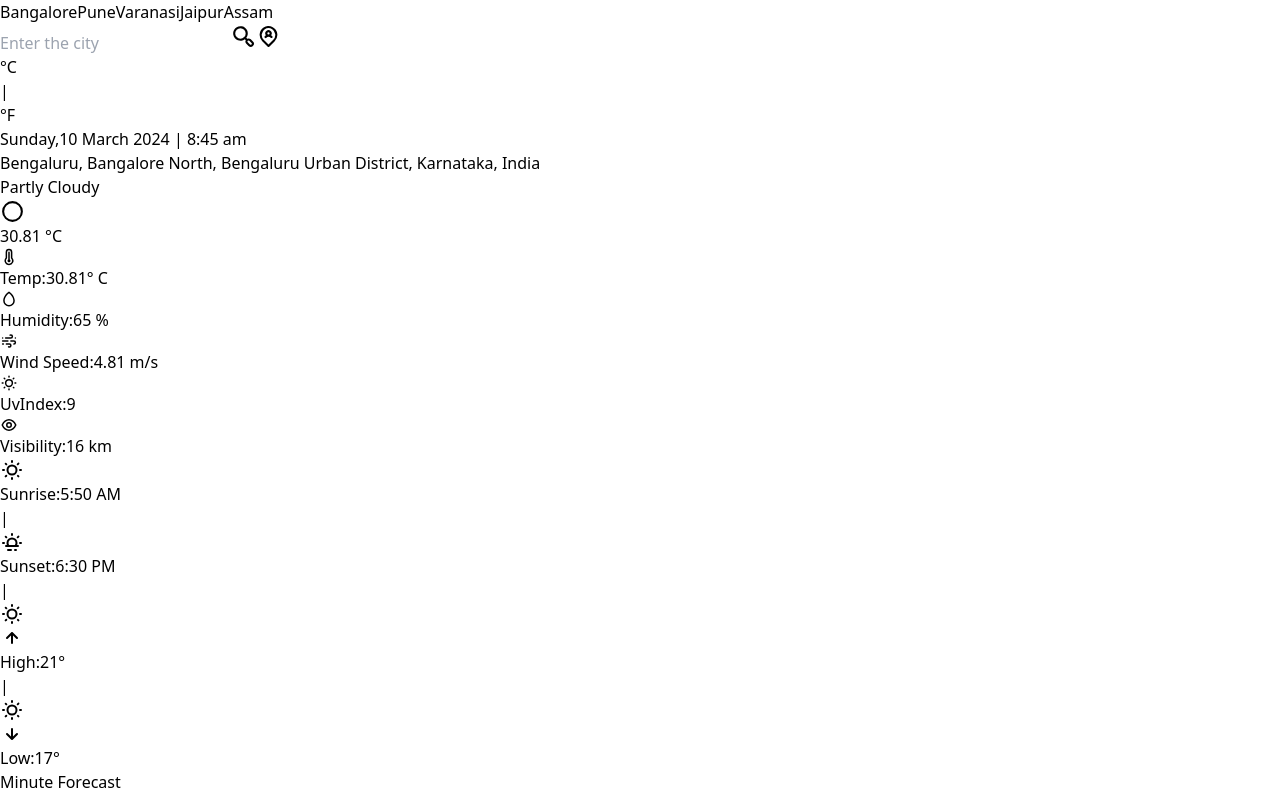
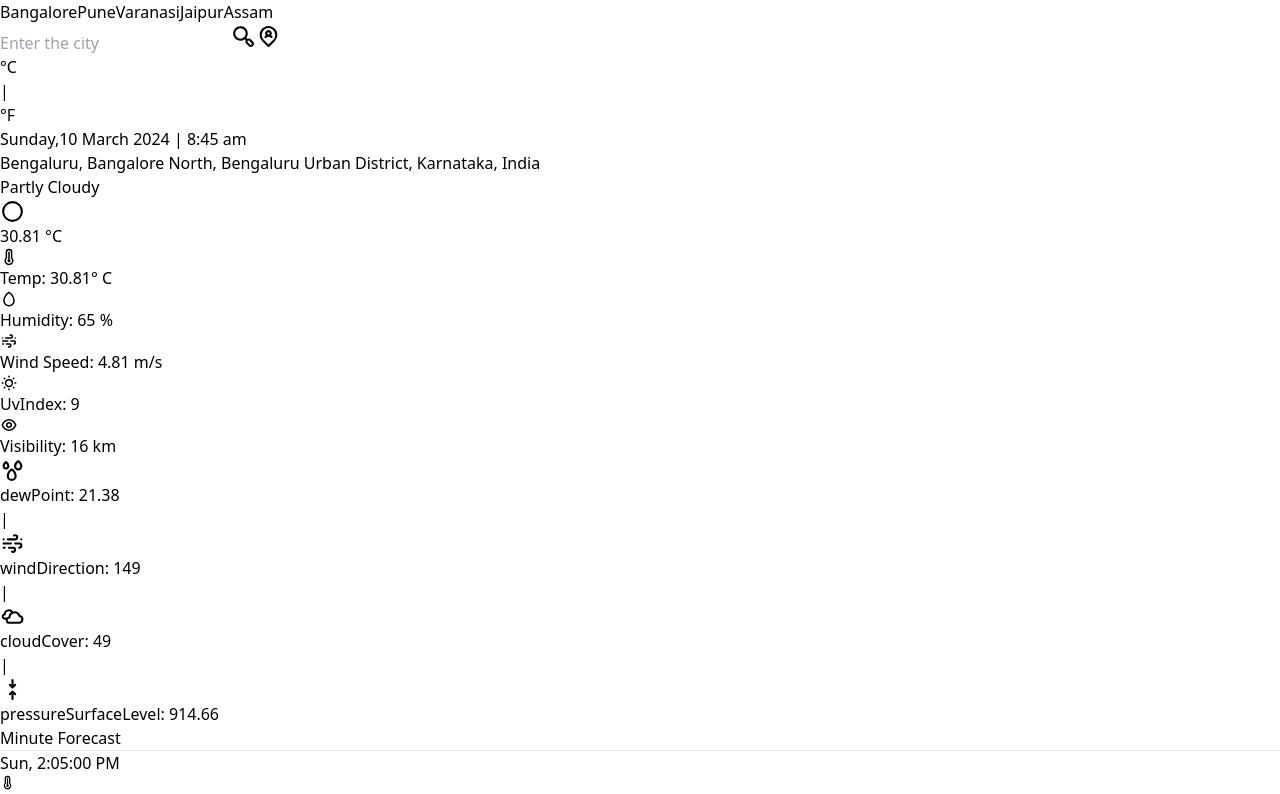
Before and after one commit to abhiedward001/WeatherAppWeather, a React (Vite) app: page / in a window 1280 px wide. Shown: the top 794 px of the page. Built offline with nearby package versions, Linux system fonts and the light colour scheme; no server answers.

Commit message:
improvised code quality

```diff
--- a/Components/CurrentTimeDate.js
+++ b/Components/CurrentTimeDate.js
@@ -13,7 +13,7 @@ function CurrentTimeDate() {
             <p className='text-white text-lg font-light'>{updatedDateAndTime}</p>
         </div>
         <div className='flex items-center flex-wrap justify-center my-8'>
-           <p className='text-white text-2xl font-semibold'>{weatherData?.cityName}</p>
+           <p className='text-white text-2xl font-semibold'>{(weatherData?.cityName===undefined)?"Your City":`${weatherData?.cityName}`}</p>
         </div>
     </div>
   )
--- a/Components/TemperatureDetails.js
+++ b/Components/TemperatureDetails.js
@@ -1,28 +1,22 @@
-import React from 'react'
-import { UilCircle } from '@iconscout/react-unicons'
+import React from 'react';
 import { useSelector } from 'react-redux';
-import {
-    UilTemperature,
-    UilTear,
-    UilWind,
-    UilSun,
-    UilSunset,
-    UilArrowUp,
-    UilArrowDown,
-    UilBrightness,
-    UilEye
-} from "@iconscout/react-unicons";
-
+import { UilCircle, UilTemperature, UilTear, UilWind, UilBrightness, UilEye, UilRaindropsAlt, UilClouds, UilCompressV } from '@iconscout/react-unicons';
 import Forecast from './Forecast';
 
+function TemperatureDetails() {
+    const weatherData = useSelector(store => store.weather.data);
+    const units = useSelector(store => store.weather.units);
+    const foreCastData = useSelector(store => store.weather.forecast);
 
-function TemperatureDetails() {
-
-
-
-    const weatherData = useSelector(store => store.weather.data);
-    const units=useSelector(store => store.weather.units);
-    const foreCastData=useSelector(store => store.weather.forecast);
+    //Making a generic componet for all weather details as a wrapper
+    const WeatherDetail = ({ icon, label, value }) => (
+        <span className='flex font-light  items-center'>
+            {icon}
+            <p className='font-light'>
+                {label}: <span className='font-medium ml-2'>{value}</span>
+            </p>
+        </span>
+    );
 
     return (
         <div>
@@ -31,78 +25,68 @@ function TemperatureDetails() {
             </div>
 
             <div className='flex flex-row items-center justify-between my-4 py-2'>
-
                 <UilCircle size={25} className='text-yellow-500 bg-yellow-500 rounded-full'></UilCircle>
                 <p className='text-5xl text-white'>{weatherData.temperature} °{(units === "metric") ? 'C' : 'F'}</p>
-
                 <div className='flex flex-col space-y-2'>
-
-                    <div className='flex font-light text-sn items-center '>
-                        <UilTemperature size={18} className='mr-1'></UilTemperature>
-                        Temp:
-                        <span className='font-medium ml-1'>{weatherData.temperature}° {(units === "metric") ? 'C' : 'F'}</span>
-                    </div>
-                    <div className='flex font-light text-sn items-center '>
-                        <UilTear size={18} className='mr-1'></UilTear>
-                        Humidity:
-                        <span className='font-medium ml-1'>{`${weatherData.humidity} %`}</span>
-                    </div>
-                    <div className='flex font-light text-sn items-center '>
-                        <UilWind size={18} className='mr-1'></UilWind>
-                        Wind Speed:
-                        <span className='font-medium ml-1'>{`${weatherData.windSpeed} ${(units === "metric") ? 'm/s' : 'mph'}`}</span>
-                    </div>
-                    <div className='flex font-light text-sn items-center '>
-                        <UilBrightness size={18} className='mr-1'></UilBrightness>
-                        UvIndex:
-                        <span className='font-medium ml-1'>{weatherData.uvIndex}</span>
-                    </div>
-                    <div className='flex font-light text-sn items-center '>
-                        <UilEye size={18} className='mr-1'></UilEye>
-                        Visibility:
-                        <span className='font-medium ml-1'>{`${weatherData.visibility} ${(units === "metric") ? 'km' : 'mi'}` }</span>
-                    </div>
+                    <WeatherDetail
+                        icon={<UilTemperature size={18} className='mr-1' />}
+                        label="Temp"
+                        value={`${weatherData.temperature}° ${(units === "metric") ? 'C' : 'F'}`}
+                    />
+                    <WeatherDetail
+                        icon={<UilTear size={18} className='mr-1' />}
+                        label="Humidity"
+                        value={`${weatherData.humidity} %`}
+                    />
+                    <WeatherDetail
+                        icon={<UilWind size={18} className='mr-1' />}
+                        label="Wind Speed"
+                        value={`${weatherData.windSpeed} ${(units === "metric") ? 'm/s' : 'mph'}`}
+                    />
+                    <WeatherDetail
+                        icon={<UilBrightness size={18} className='mr-1' />}
+                        label="UvIndex"
+                        value={weatherData.uvIndex}
+                    />
+                    <WeatherDetail
+                        icon={<UilEye size={18} className='mr-1' />}
+                        label="Visibility"
+                        value={`${weatherData.visibility} ${(units === "metric") ? 'km' : 'mi'}`}
+                    />
                 </div>
-
             </div>
 
             <div className='flex flex-row items-center justify-center space-x-5 text-white text-sm py-3'>
-                <UilSun></UilSun>
-                <p className='font-light'>
-                    Sunrise:
-                    <span className='font-medium ml-1'>5:50 AM</span>
-                </p>
+                <WeatherDetail
+                    icon={<UilRaindropsAlt size={25} />}
+                    label="dewPoint"
+                    value={weatherData.dewPoint}
+                />
                 <span className='ml-1'>|</span>
-
-                <UilSunset></UilSunset>
-                <p className='font-light'>
-                    Sunset:
-                    <span className='font-medium ml-1'>6:30 PM</span>
-                </p>
+                <WeatherDetail
+                    icon={<UilWind size={25} />}
+                    label="windDirection"
+                    value={weatherData.windDirection}
+                />
                 <span className='ml-1'>|</span>
-
-                <UilSun></UilSun>
-                <p className='font-light'>
-                    <UilArrowUp></UilArrowUp>High:
-                    <span className='font-medium ml-1'>21°</span>
-                </p>
+                <WeatherDetail
+                    icon={<UilClouds size={25} />}
+                    label="cloudCover"
+                    value={weatherData.cloudCover}
+                />
                 <span className='ml-1'>|</span>
-
-                <UilSun></UilSun>
-                <p className='font-light'>
-                    <UilArrowDown></UilArrowDown>Low:
-                    <span className='font-medium ml-1'>17°</span>
-                </p>
+                <WeatherDetail
+                    icon={<UilCompressV size={25} />}
+                    label="pressureSurfaceLevel"
+                    value={weatherData.pressureSurfaceLevel}
+                />
             </div>
 
-            <Forecast title="Minute Forecast" data={foreCastData[0]}></Forecast>
-            <Forecast title="Hourly Forecast" data={foreCastData[1]}></Forecast>
-            <Forecast title="Daily Forecast" data={foreCastData[2]}></Forecast>
-
-
-
+            {foreCastData.map((data, index) => (
+                <Forecast key={index} title={index === 0 ? "Minute Forecast" : (index === 1 ? "Hourly Forecast" : "Daily Forecast")} data={data} />
+            ))}
         </div>
-    )
+    );
 }
 
-export default TemperatureDetails
+export default TemperatureDetails;
```
Also changed, not shown: Components/SearchCity.js (+21 -32 lines).
